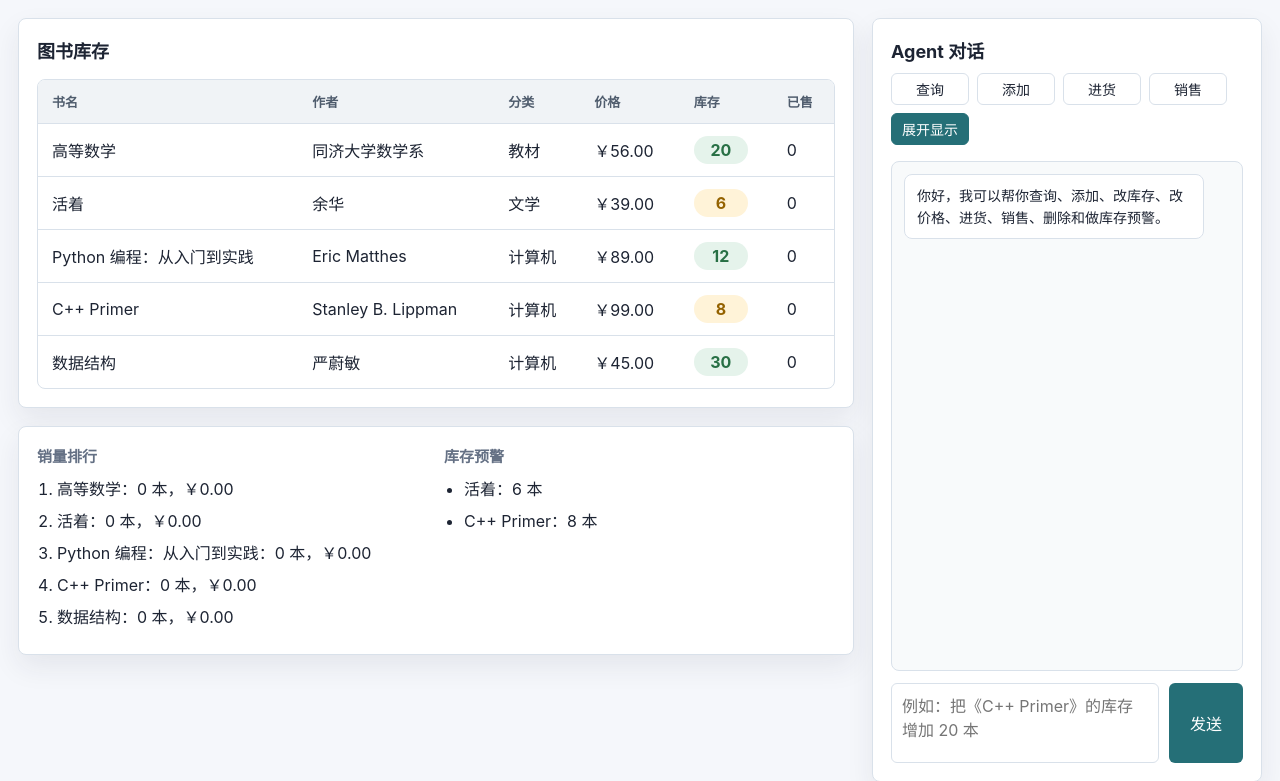
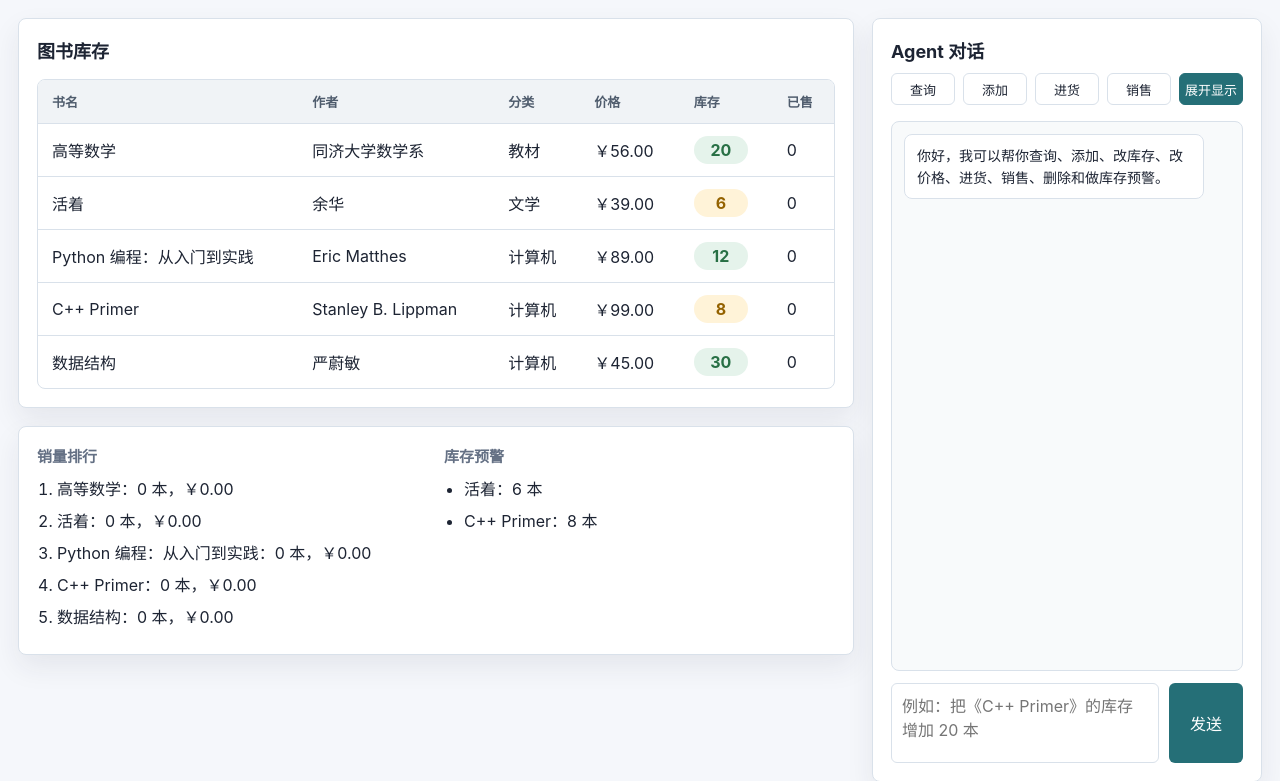
Before and after one commit to Ailsa-LIn/library-with-agent, a Flask app: page / in a window 1280 px wide. Shown: the part 74-855 px from the top of the page. Run offline with Flask 3, Linux system fonts and the light colour scheme; data comes from the database, SQL or seed files in the repository; data that the repository does not hold is empty.

Commit message:
完善按钮显示

```diff
--- a/static/styles.css
+++ b/static/styles.css
@@ -345,23 +345,23 @@ tr:last-child td {
 }
 
 .agent-shortcuts {
-  display: flex;
-  flex-wrap: wrap;
+  display: grid;
+  grid-template-columns: repeat(5, minmax(0, 1fr));
   gap: 8px;
   margin-top: 10px;
 }
 
 .agent-shortcuts button {
   min-height: 32px;
-  min-width: 78px;
+  min-width: 0;
   border: 1px solid var(--line);
   background: white;
   color: var(--text);
   display: inline-flex;
   align-items: center;
   justify-content: center;
-  padding: 0 10px;
-  font-size: 14px;
+  padding: 0 3px;
+  font-size: 13px;
   white-space: nowrap;
   overflow: visible;
   text-align: center;
@@ -552,5 +552,6 @@ tr:last-child td {
 
   .agent-shortcuts {
     gap: 6px;
+    grid-template-columns: repeat(5, minmax(0, 1fr));
   }
 }
--- a/templates/index.html
+++ b/templates/index.html
@@ -4,7 +4,7 @@
     <meta charset="utf-8" />
     <meta name="viewport" content="width=device-width, initial-scale=1" />
     <title>基于 Agent 的图书进销存系统</title>
-    <link rel="stylesheet" href="{{ url_for('static', filename='styles.css') }}?v=20260601-12" />
+    <link rel="stylesheet" href="{{ url_for('static', filename='styles.css') }}?v=20260601-13" />
   </head>
   <body>
     <header class="app-header">
@@ -90,6 +90,6 @@
     </main>
 
     <div id="toast" class="toast" hidden></div>
-    <script src="{{ url_for('static', filename='app.js') }}?v=20260601-12"></script>
+    <script src="{{ url_for('static', filename='app.js') }}?v=20260601-13"></script>
   </body>
 </html>
```
